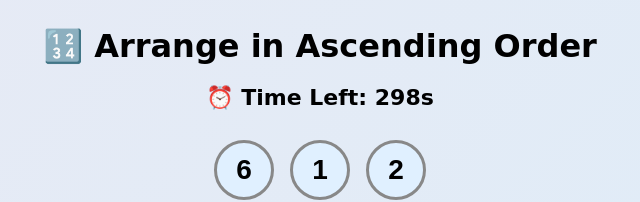
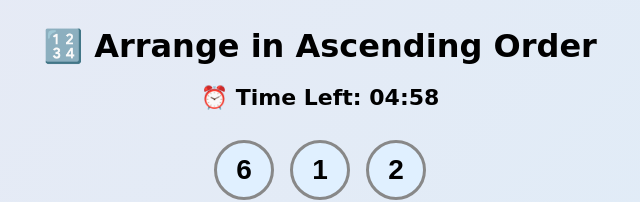
Before and after one commit to keerthanasankuru/game, a React (Create React App) app: page /ascending-test in a window 1280 px wide. Both pictures are taken after a click on the button "✅ Start Test". Shown: the top 202 px of the page, without its empty margins (320-960 px from the left). Built offline with nearby package versions, Linux system fonts and the light colour scheme.

Commit message:
Update AscendingTest.jsx

```diff
--- a/src/components/AscendingTest.jsx
+++ b/src/components/AscendingTest.jsx
@@ -42,6 +42,12 @@ export default function AscendingTest() {
     const t = setTimeout(() => setTimeLeft((t) => t - 1), 1000);
     return () => clearTimeout(t);
   }, [timeLeft, testStarted, finishTest]);
+
+  const formatTime = (seconds) => {
+    const m = String(Math.floor(seconds / 60)).padStart(2, '0');
+    const s = String(seconds % 60).padStart(2, '0');
+    return `${m}:${s}`;
+  };
 
   const handlePick = (n) => {
     setPicked(n);
@@ -115,9 +121,8 @@ export default function AscendingTest() {
 
   return (
     <div className="test-container">
-      {/* Navbar hidden during test */}
       <h2 className="test-title">🔢 Arrange in Ascending Order</h2>
-      <div className="timer">⏰ Time Left: {timeLeft}s</div>
+      <div className="timer">⏰ Time Left: {formatTime(timeLeft)}</div>
 
       <div className="num-buttons">
         {nums.map((n, idx) => (
```
